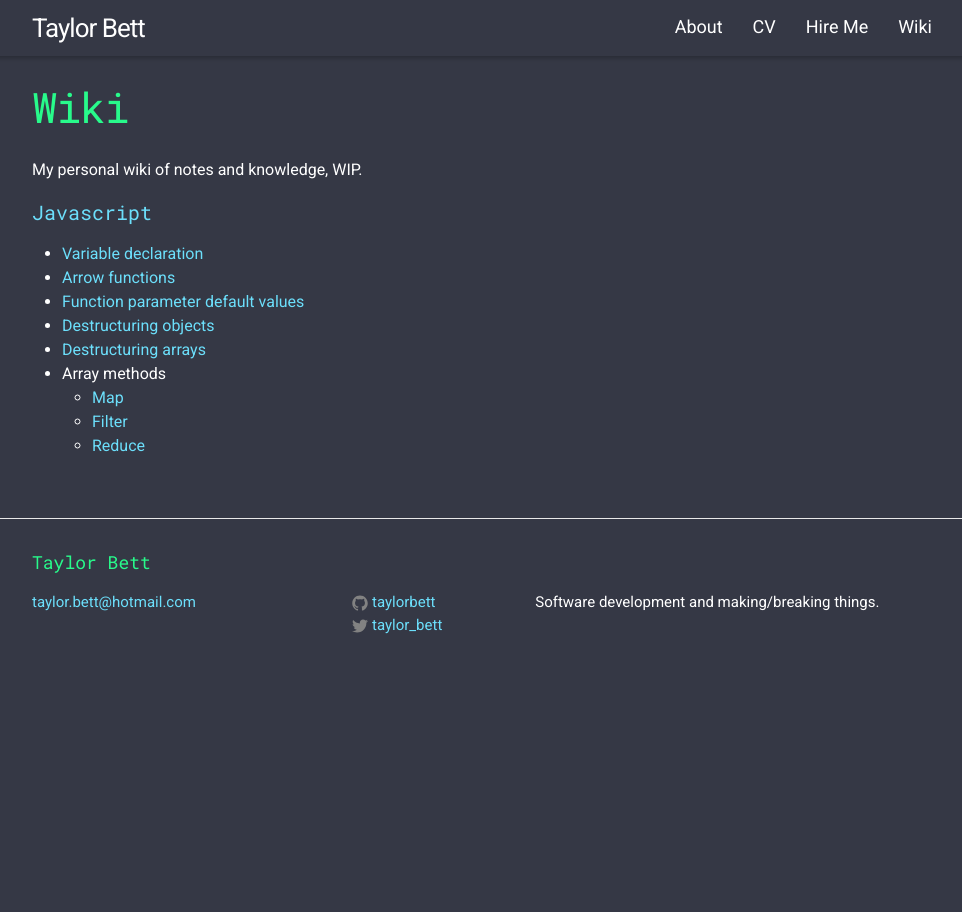
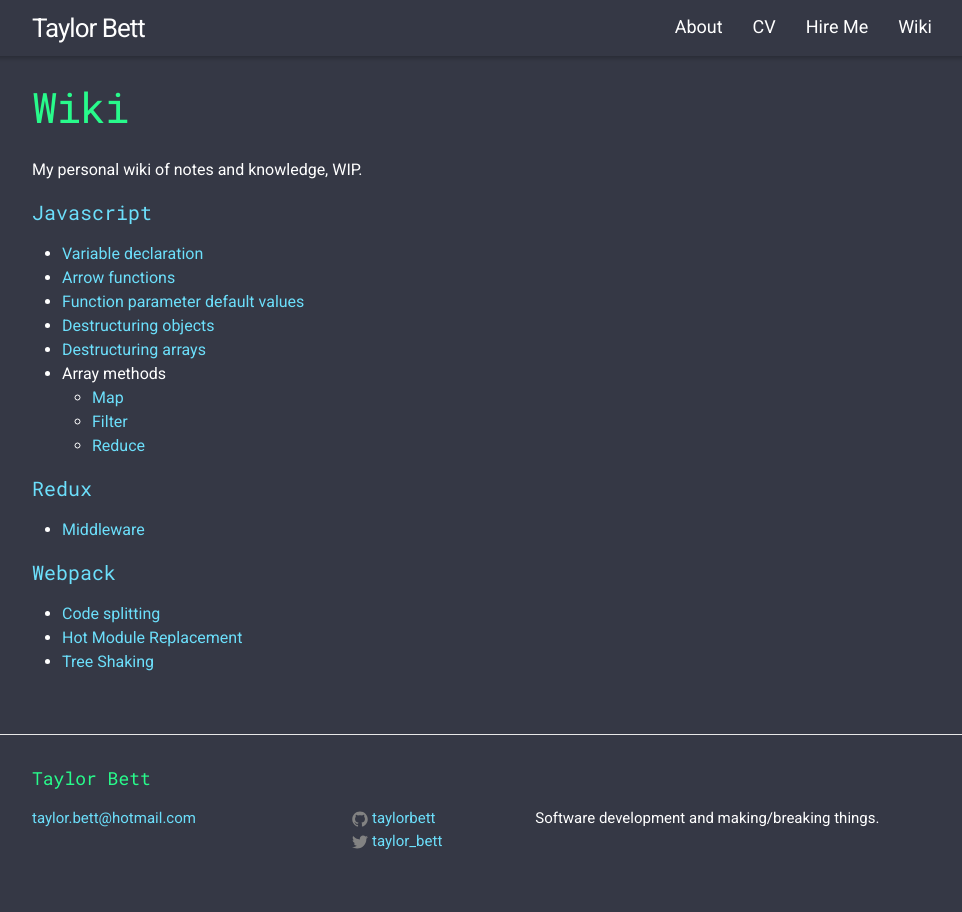
Before and after one commit to TaylorBett/taylorbett.github.io, a Jekyll site: the page built from wiki.md, in a window 1280 px wide. Shown: the whole page, without its empty margins (158-1120 px from the left). Built offline with Jekyll 4.4.1, drawn with Linux system fonts in a browser that asks for light colours.

Commit message:
Update main wiki page with links

```diff
--- a/wiki.md
+++ b/wiki.md
@@ -17,3 +17,11 @@ My personal wiki of notes and knowledge, WIP.
     - [Map](/wiki/javascript/array-methods/map/)
     - [Filter](/wiki/javascript/array-methods/filter/)
     - [Reduce](/wiki/javascript/array-methods/reduce/)
+
+#### [Redux](/wiki/redux/)
+- [Middleware](/wiki/redux/middleware/)
+
+#### [Webpack](/wiki/webpack/)
+- [Code splitting](/wiki/webpack/code-splitting/)
+- [Hot Module Replacement](/wiki/webpack/hot-module-replacement/)
+- [Tree Shaking](/wiki/webpack/tree-shaking)
```
